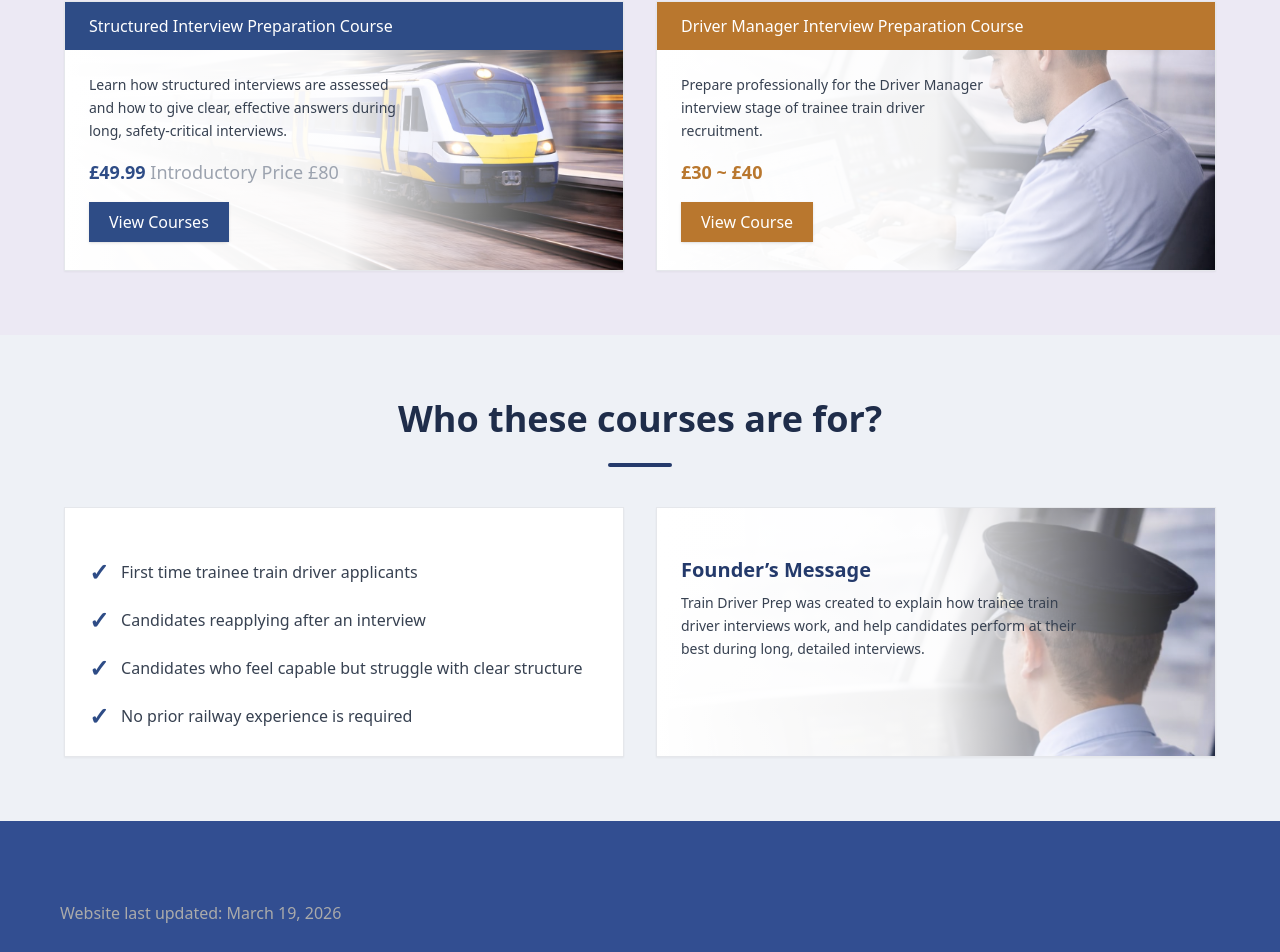
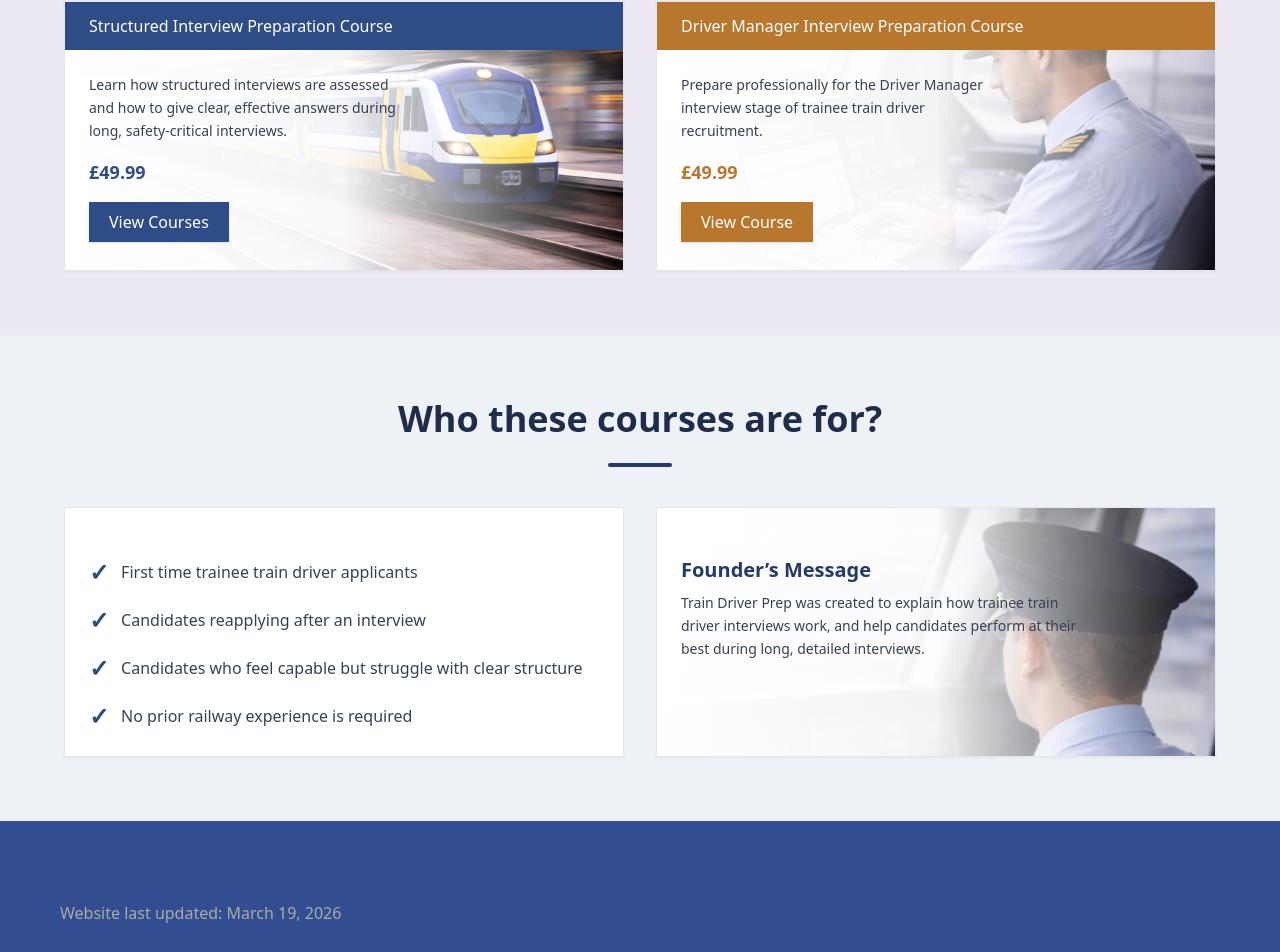
Before and after one commit to GhazanfarGw/Train-Driver, a React (Create React App) app: page / in a window 1280 px wide. Shown: the part 1660-2612 px from the top of the page. Built offline with nearby package versions, Linux system fonts and the light colour scheme.

Commit message:
Update Courses.jsx

```diff
--- a/src/Home/Courses.jsx
+++ b/src/Home/Courses.jsx
@@ -51,7 +51,7 @@ function InterviewPreparation() {
               </p>
 
               <p className="mt-4 text-lg font-semibold text-[#2E4C86]">
-                £49.99 <span className="text-gray-400 font-normal">Introductory Price £80</span>
+                £49.99
               </p>
 
               <button className="mt-4 bg-[#2E4C86] text-white px-5 py-2 shadow hover:opacity-90">
@@ -92,7 +92,7 @@ function InterviewPreparation() {
               </p>
 
               <p className="mt-4 text-lg font-semibold text-[#B9772E]">
-                £30 ~ £40
+                £49.99
               </p>
 
               <button className="mt-4 bg-[#B9772E] text-white px-5 py-2 shadow hover:opacity-90">
```
